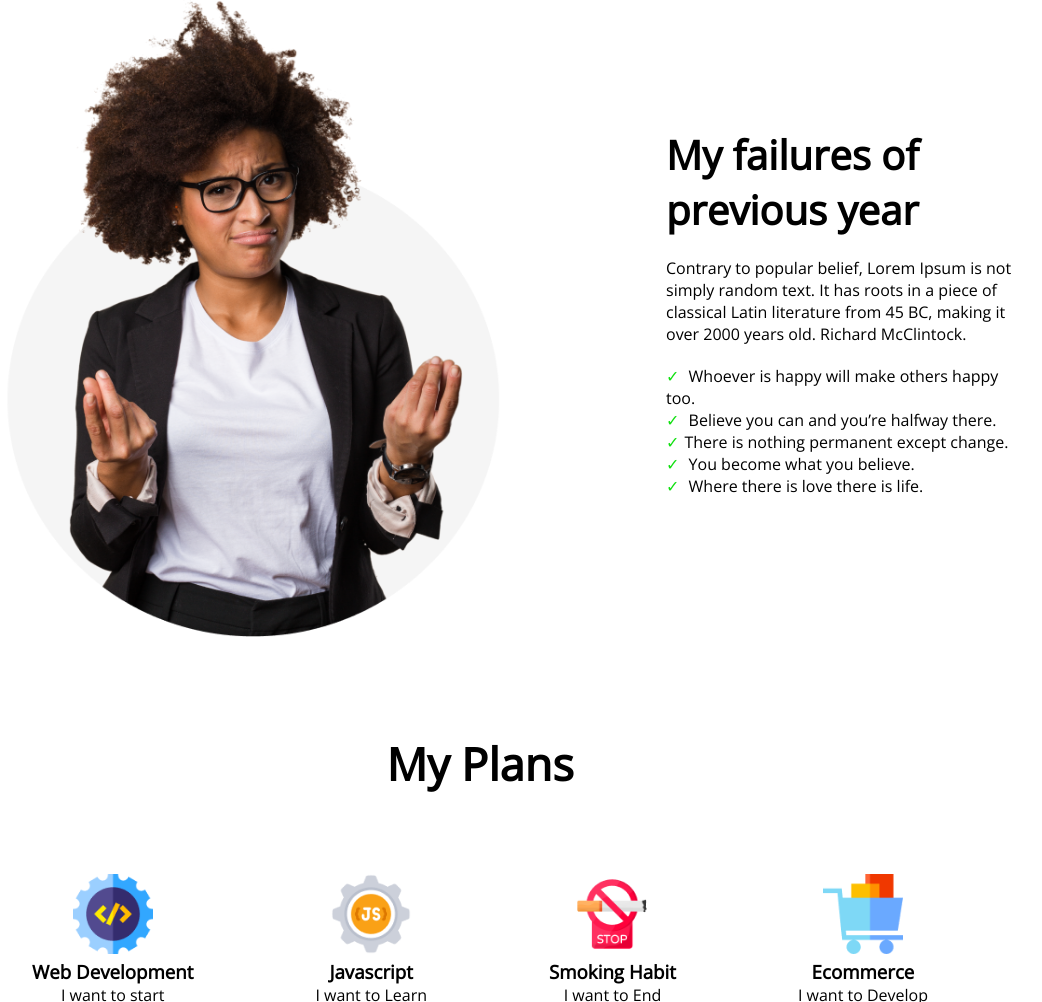
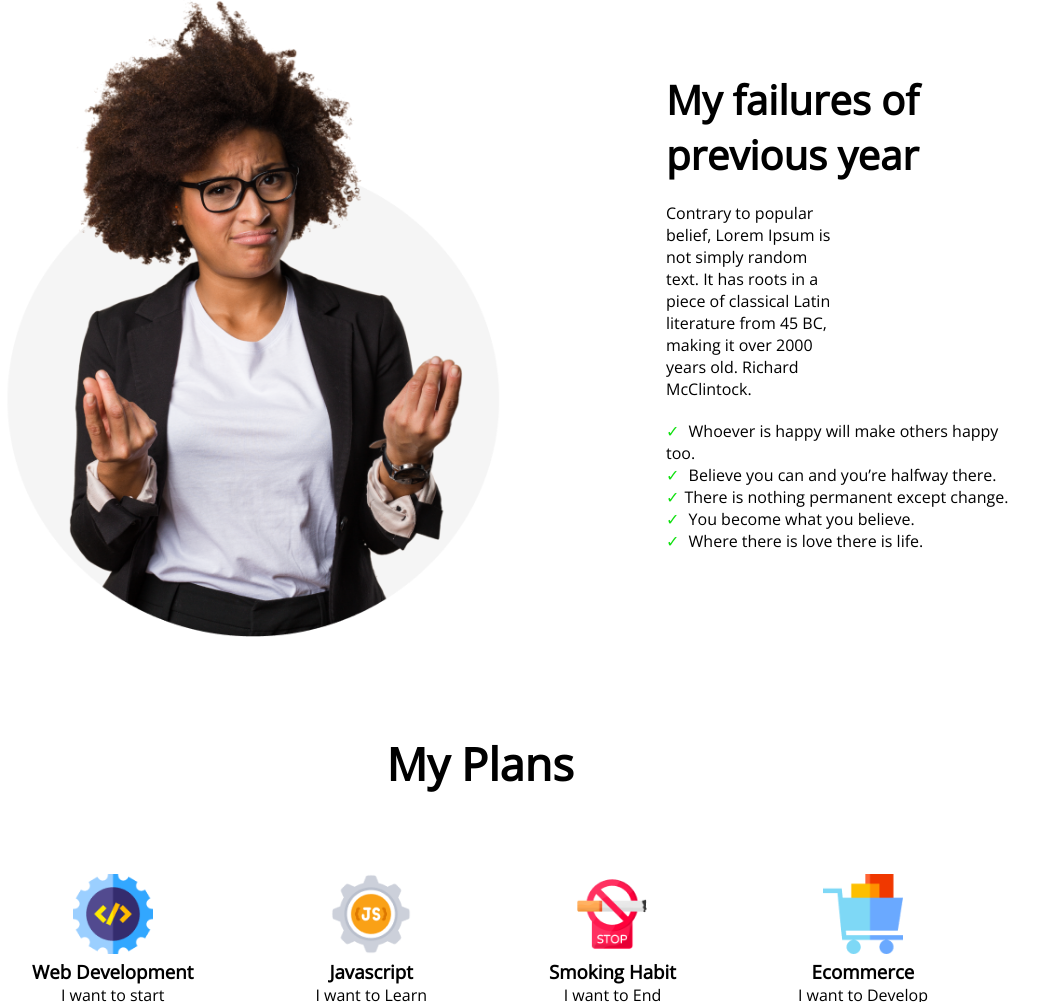
Before and after one commit to Arbijoy/First-Project, a plain HTML site: page index.html in a window 1280 px wide. Shown: the part 909-1911 px from the top of the page, without its empty margins (160-1202 px from the left). Drawn offline with nearby package versions, Linux system fonts and the light colour scheme.

Commit message:
Fiexd some issue
fiexd some issue and add comment in CSS file.

```diff
--- a/style.css
+++ b/style.css
@@ -51,7 +51,7 @@
 
 }
 
-
+/* main sec: css start..... */
 
 .previous-year{
     display: flex;
@@ -90,7 +90,7 @@
     font-weight: 400;
     font-size: 16px;
     margin-bottom: 20px;
-    ppadding-right: 12rem;
+    padding-right: 12rem;
 }
 .my-plan{
     text-align: center;
@@ -141,6 +141,8 @@
     color: rgb(20, 131, 190);
     background: white;
 }
+/* Footer sec: css start..... */
+
 .footer-section{
     background-color: black;
     display: flex;
```
